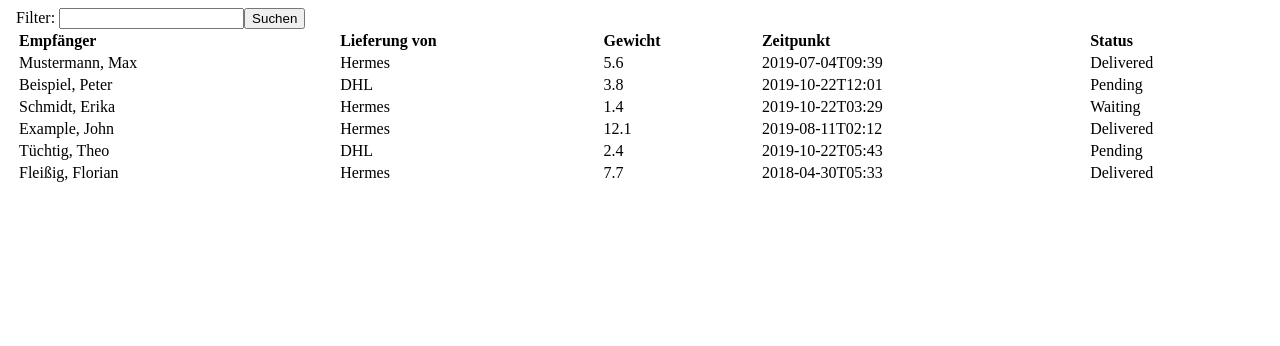
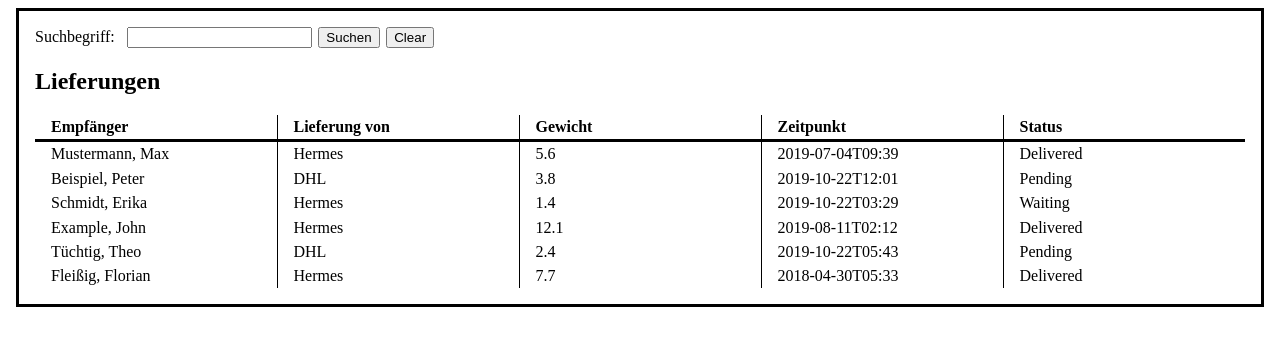
Before and after one commit to Felix-M-M/Deliveries-Uebungsaufgabe, an Angular app: page / in a window 1280 px wide. Shown: the top 346 px of the page. Built offline with nearby package versions, Linux system fonts and the light colour scheme.

Commit message:
Added some css styling

```diff
--- a/src/app/app.module.ts
+++ b/src/app/app.module.ts
@@ -4,6 +4,7 @@ import { NgModule } from '@angular/core';
 import { AppComponent } from './app.component';
 import { DeliveriesListComponent } from './deliveries-list/deliveries-list.component';
 import { DeliveryService } from './services/delivery.service';
+import {FormsModule} from '@angular/forms';
 
 @NgModule({
   declarations: [
@@ -11,7 +12,8 @@ import { DeliveryService } from './services/delivery.service';
     DeliveriesListComponent
   ],
   imports: [
-    BrowserModule
+    BrowserModule,
+    FormsModule
   ],
   providers: [DeliveryService],
   bootstrap: [AppComponent]
--- a/src/app/deliveries-list/deliveries-list.component.css
+++ b/src/app/deliveries-list/deliveries-list.component.css
@@ -1,6 +1,33 @@
+.delivery-list-component {
+  min-width: 800px;
+  border: solid black;
+  padding: 1em;
+}
+
+.search-bar * {
+  margin: 0 0.5em 0 0;
+}
+
 .delivery-table{
-    width: 100%;
+  width: 100%;
+  border-collapse: collapse;
 }
-.delivery-table-header {
-    font-weight: bold;
+
+.delivery-table tr:first-child {
+  font-weight: bold;
+  border-bottom: 0.2em solid black;
 }
+
+.delivery-table td {
+  width: 20%;
+  padding: 0.2em 1em;
+  border-left: 0.1em solid black;
+}
+
+.delivery-table td:first-child {
+  border-left: none;
+}
+
+.no-data-cell {
+  text-align: center;
+}
--- a/src/app/deliveries-list/deliveries-list.component.html
+++ b/src/app/deliveries-list/deliveries-list.component.html
@@ -1,10 +1,13 @@
+<div class="delivery-list-component">
   <div class="search-bar">
-    <label>Filter: </label>
-    <input type="text" placeholder="" #searchInput>
+    <label>Suchbegriff: </label>
+    <input type="text" placeholder="" #searchInput [(ngModel)]="searchValue">
     <button (click)="onSearchClick(searchInput.value)">Suchen</button>
+    <button (click)="onClearClick()">Clear</button>
   </div>
+  <h2>Lieferungen</h2>
   <table class="delivery-table">
-    <tr class="delivery-table-header">
+    <tr class="delivery-table-header" >
       <td>Empfänger</td>
       <td>Lieferung von</td>
       <td>Gewicht</td>
@@ -18,4 +21,8 @@
       <td>{{delivery.timestamp | date: 'yyyy-MM-ddThh:mm'}}</td>
       <td>{{delivery.status}}</td>
     </tr>
+    <tr *ngIf="deliveriesData.length === 0">
+      <td class="no-data-cell" colspan="5" >Keine Suchergebnisse</td>
+    </tr>
   </table>
+</div>
--- a/src/app/deliveries-list/deliveries-list.component.ts
+++ b/src/app/deliveries-list/deliveries-list.component.ts
@@ -10,15 +10,21 @@ import { DeliveryInterface } from '../interfaces/delivery-interface';
 export class DeliveriesListComponent implements OnInit {
 
   deliveriesData: DeliveryInterface[];
+  searchValue: string;
 
   constructor(private deliveriesService: DeliveryService) { }
 
   ngOnInit() {
+    this.onClearClick();
+  }
+
+  onSearchClick(searchVal: string) {
+    this.deliveriesData = this.deliveriesService.getData(this.searchValue);
+  }
+
+  onClearClick() {
+    this.searchValue = '';
     this.deliveriesData = this.deliveriesService.getData();
   }
 
-  onSearchClick(searchVal: string) {
-    this.deliveriesData = this.deliveriesService.getData(searchVal);
-  }
-
 }
```
Lines whose indentation alone changed are shown as unchanged.
